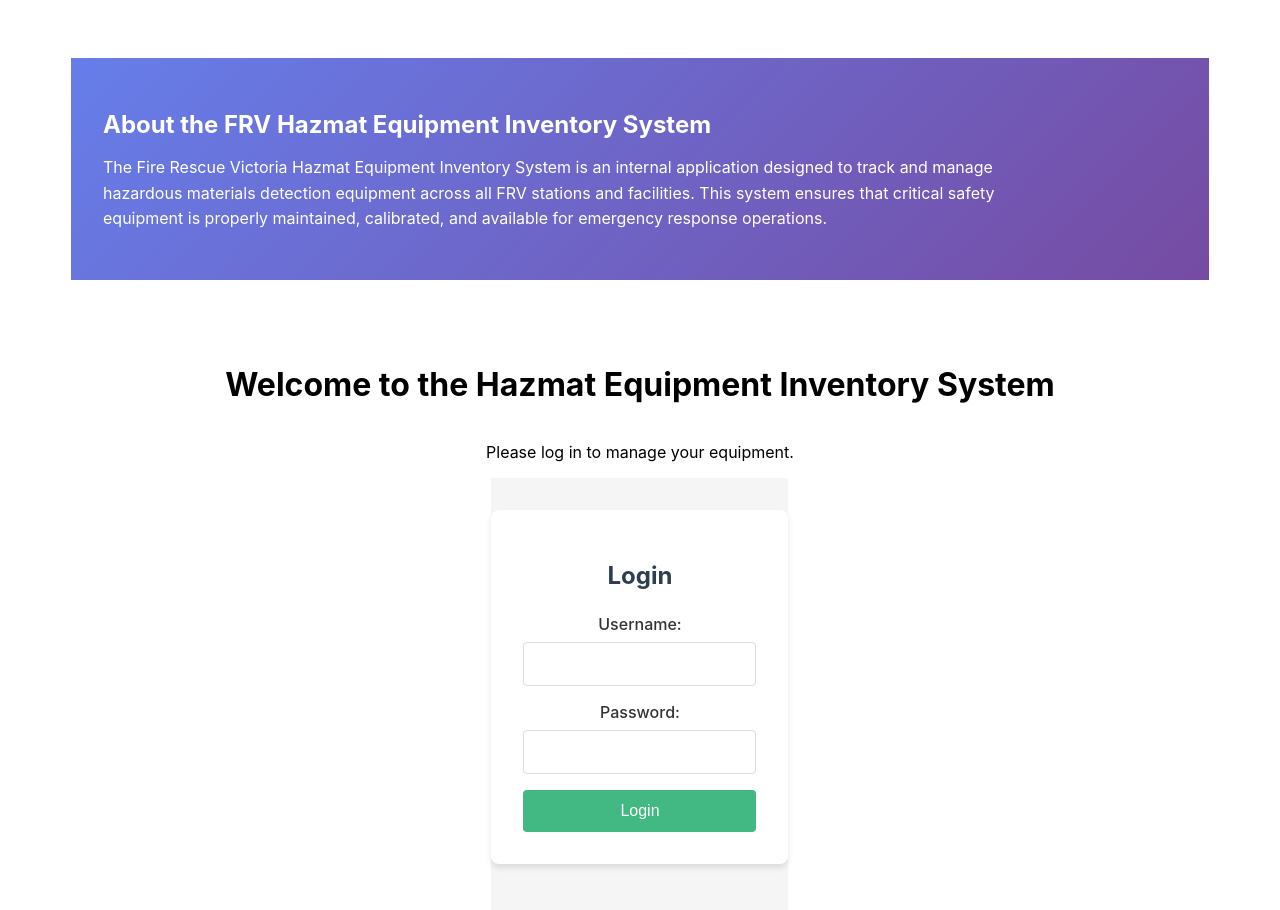
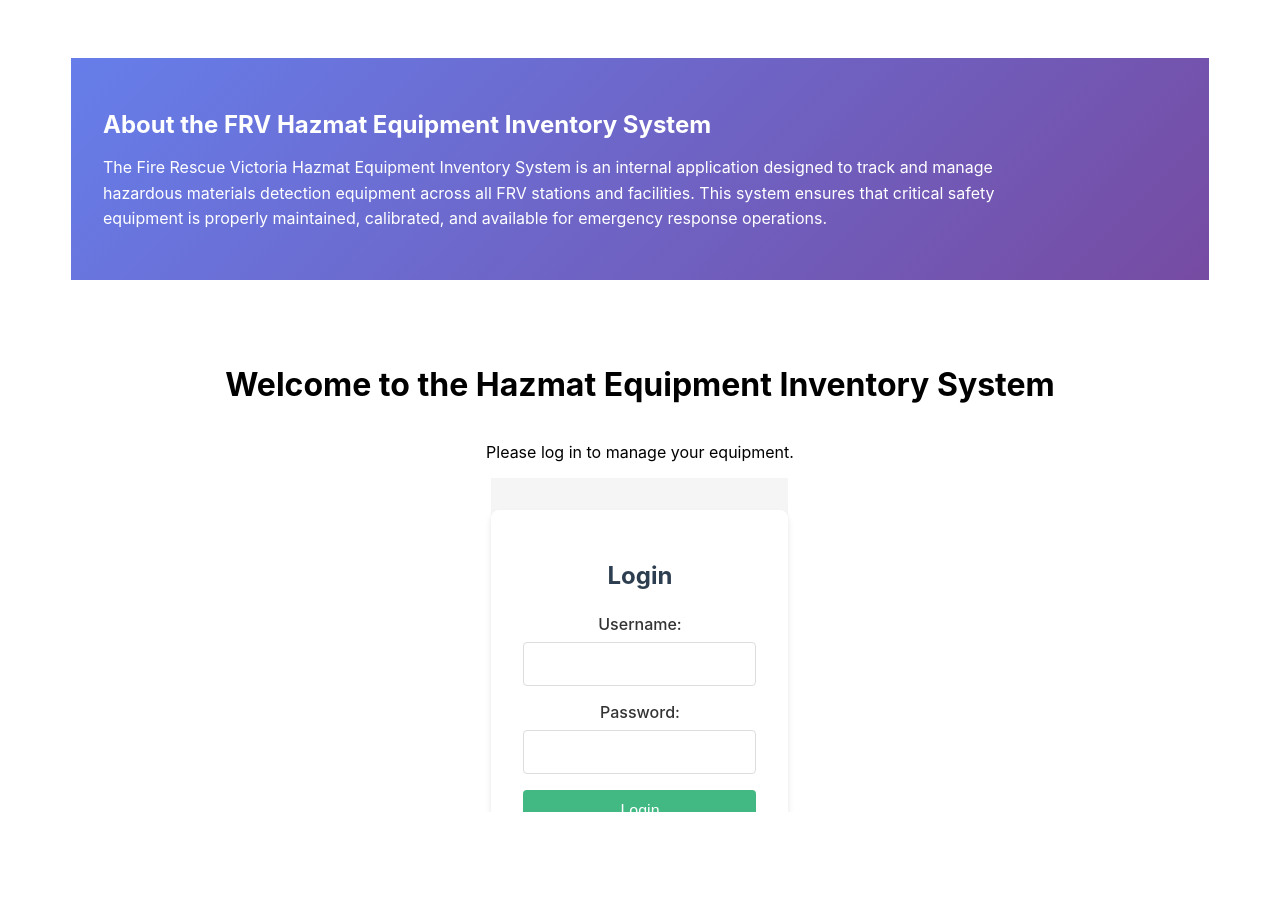
Before and after one commit to tancredt/InventoryFrontEnd, a Vue app: page / in a window 1280 px wide. Shown: the top 910 px of the page. After the commit the page ends 820 px from the top, so only its background shows below. Built offline with nearby package versions, Linux system fonts and the light colour scheme; no server answers.

Commit message:
trying to fit page better

```diff
--- a/src/App.vue
+++ b/src/App.vue
@@ -34,5 +34,6 @@
   padding-top: 50px;
   padding-bottom: 0.25rem;
   overflow: auto;
+  max-height: calc(100vh - 50px);
 }
 </style>
```
